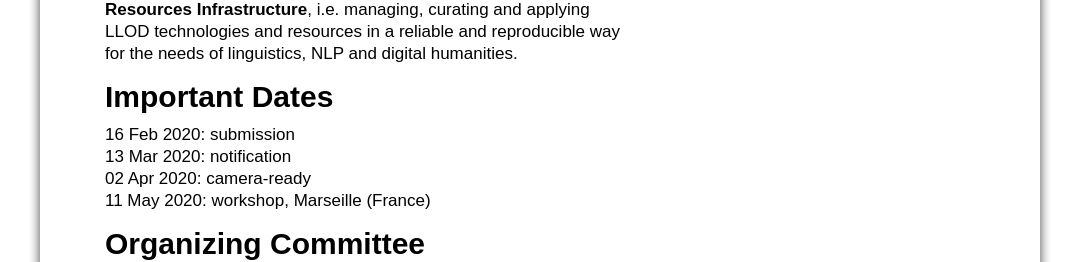
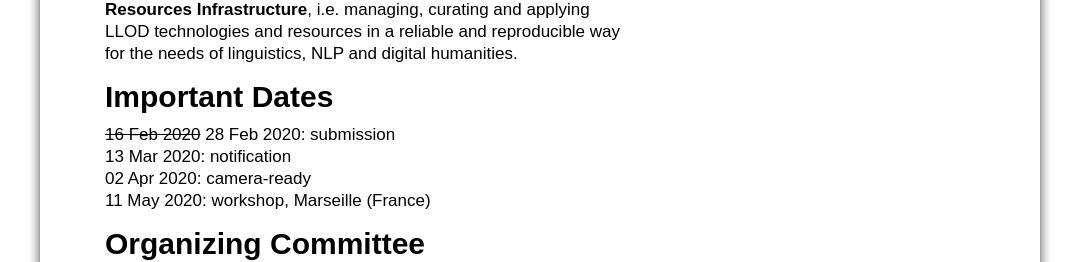
Before and after one commit to jmccrae/ldl2022, a plain HTML site: page index.html in a window 1280 px wide. Shown: the part 1979-2241 px from the top of the page, without its empty margins (100-1179 px from the left). Drawn offline with Linux system fonts and the light colour scheme; a web font is replaced by a local one.

Commit message:
Fix date on front page

```diff
--- a/index.html
+++ b/index.html
@@ -57,7 +57,7 @@
 
 <h2 id="importantdates">Important Dates</h2>
 
-<p>16 Feb 2020: submission<br/>
+<p><s>16 Feb 2020</s> 28 Feb 2020: submission<br/>
 13 Mar 2020: notification<br/>
 02 Apr 2020: camera-ready<br/>
 11 May 2020: workshop, Marseille (France)</p>
```
